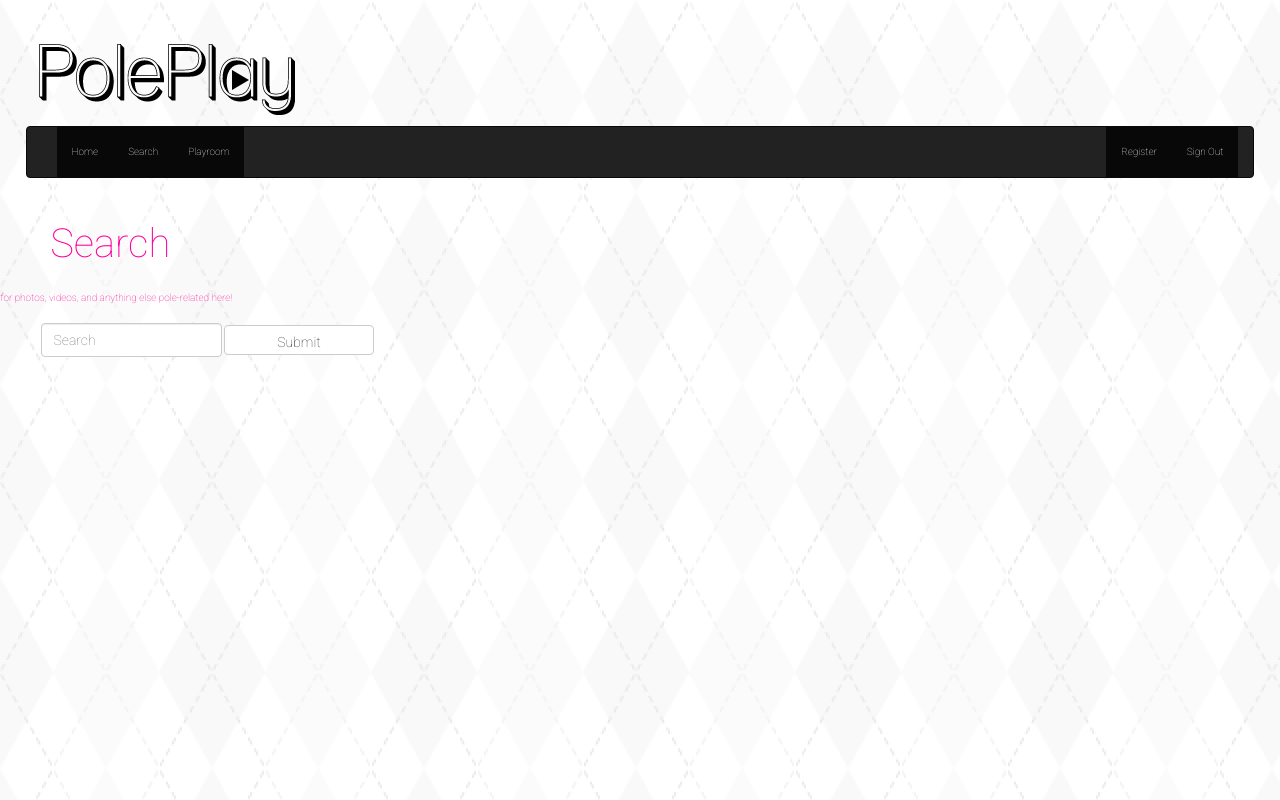
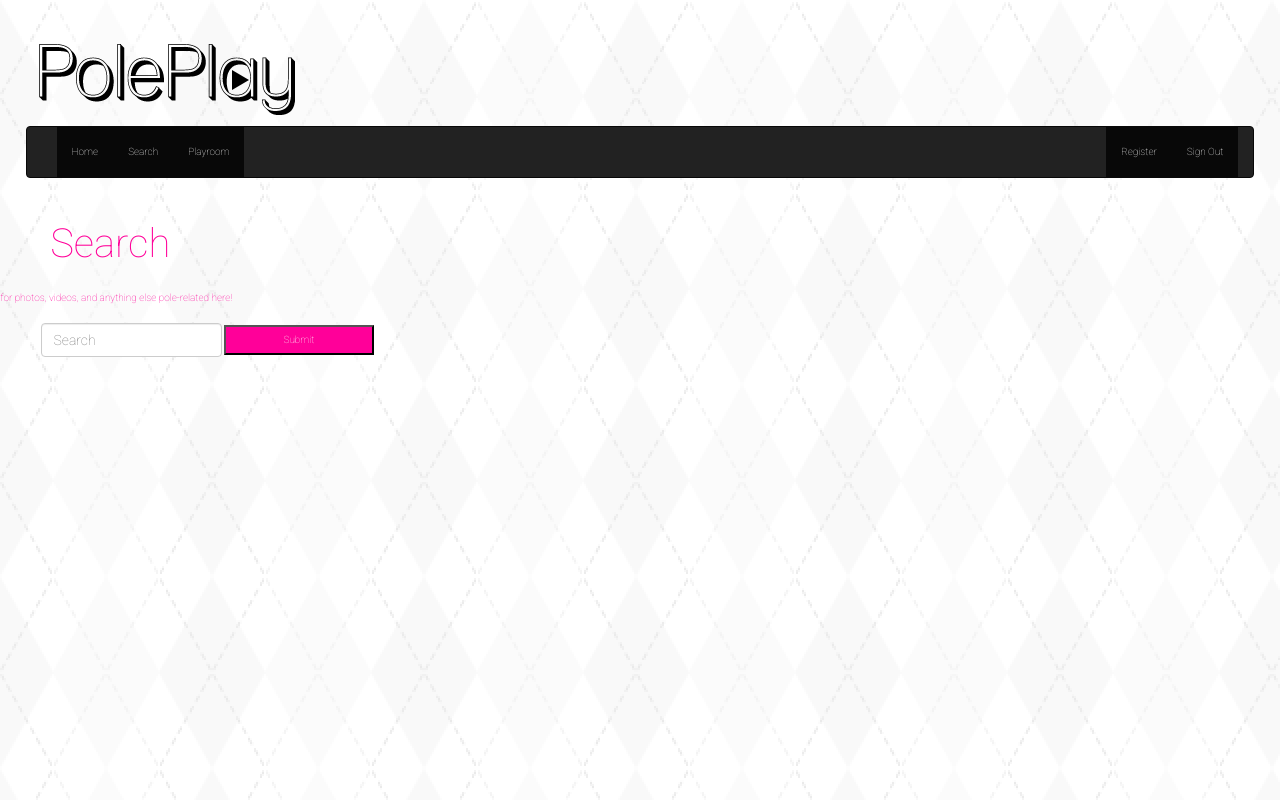
Before and after one commit to katybrunette/WSP, a plain HTML site: page Project/search.html in a window 1280 px wide. Drawn offline with Linux system fonts and the light colour scheme.

Commit message:
minor changes

```diff
--- a/Project/search.html
+++ b/Project/search.html
@@ -54,7 +54,7 @@
             <div class="form-group">
             <input type="text" class="form-control" placeholder="Search">
             </div>
-            <button type="submit" class="btn btn-default" a href="results.html">Submit</button>
+            <a href="results.html"><button class="regbtn">Submit</button></a>
         </form>
     </header>
 
```
